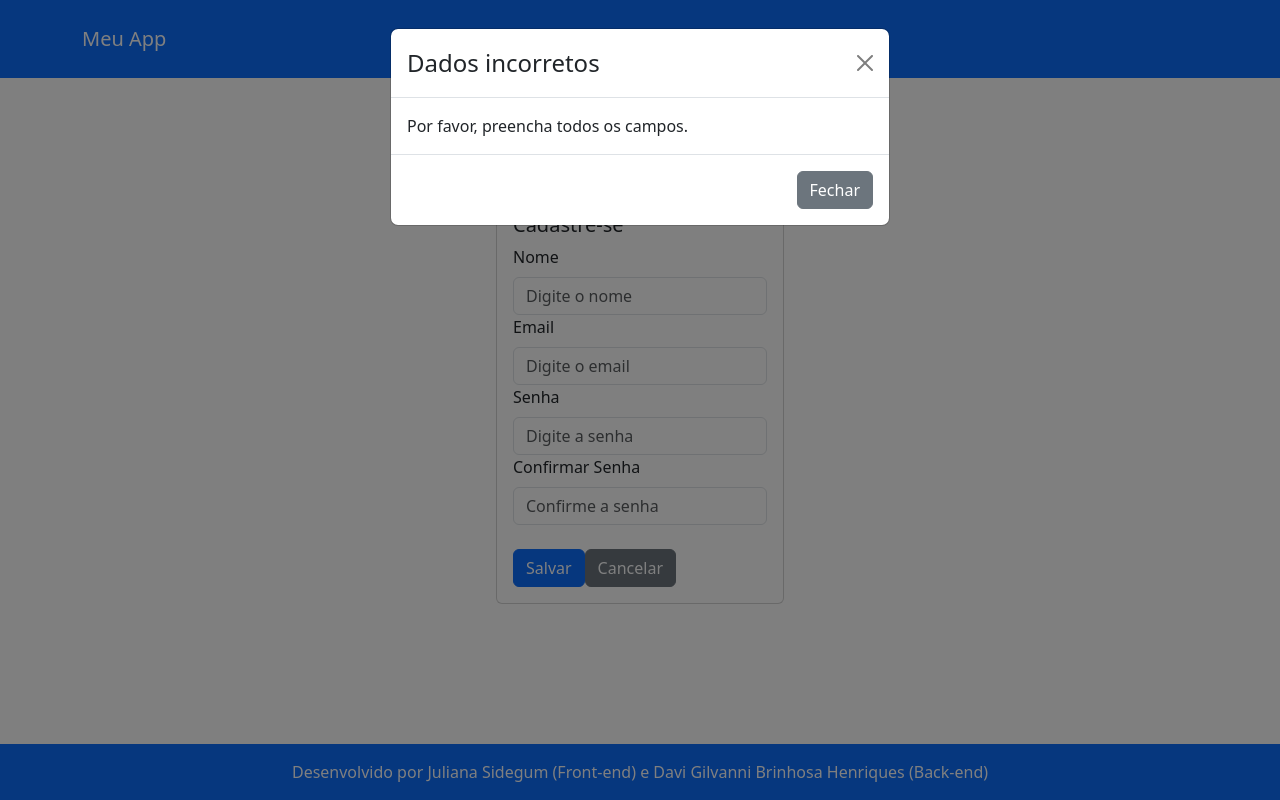
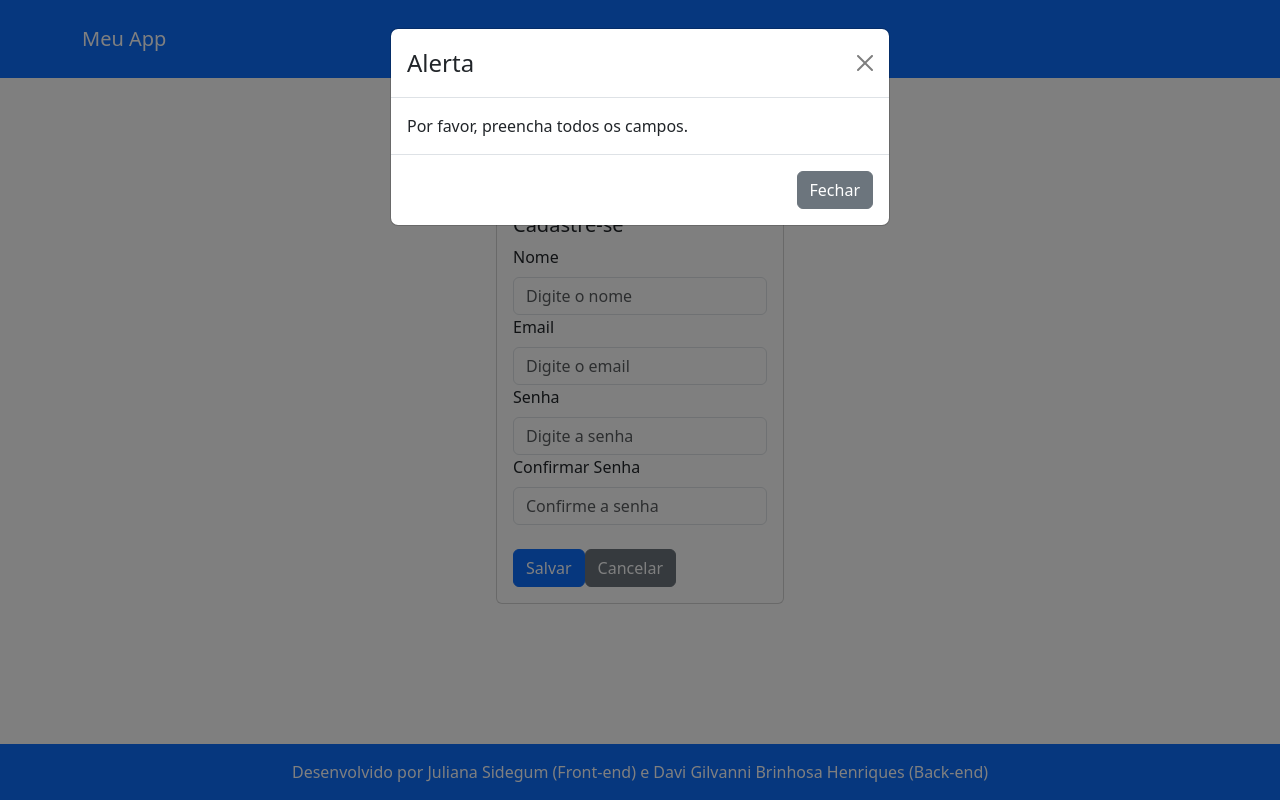
Before and after one commit to jsidegum/work-project-01-app, a React (Create React App) app: page /cadastrar-usuario in a window 1280 px wide. Both pictures are taken after a click on the button "Salvar". Built offline with nearby package versions, Linux system fonts and the light colour scheme.

Commit message:
Ajuste component modalAlert

```diff
--- a/package.json
+++ b/package.json
@@ -6,6 +6,7 @@
     "@testing-library/jest-dom": "^5.16.5",
     "@testing-library/react": "^13.4.0",
     "@testing-library/user-event": "^13.5.0",
+    "axios": "^1.4.0",
     "bootstrap": "^5.3.0",
     "dompurify": "^3.0.3",
     "react": "^18.2.0",
--- a/src/components/modalAlert.js
+++ b/src/components/modalAlert.js
@@ -1,11 +1,11 @@
 import React from 'react';
 import { Modal, Button } from 'react-bootstrap';
 
-const ModalAlert = ({ titulo, mensagem, handleClose }) => {
+const ModalAlert = ({ mensagem, handleClose }) => {
     return (
-        <Modal show={true} onHide={handleClose}>
+        <Modal show={true} onHide={handleClose} className="alert-modal">
             <Modal.Header closeButton>
-                <Modal.Title>{titulo}</Modal.Title>
+                <Modal.Title>Alerta</Modal.Title>
             </Modal.Header>
             <Modal.Body>{mensagem}</Modal.Body>
             <Modal.Footer>
```
Also changed, not shown: 1 other file (tests, documents, lock files or other folders).
